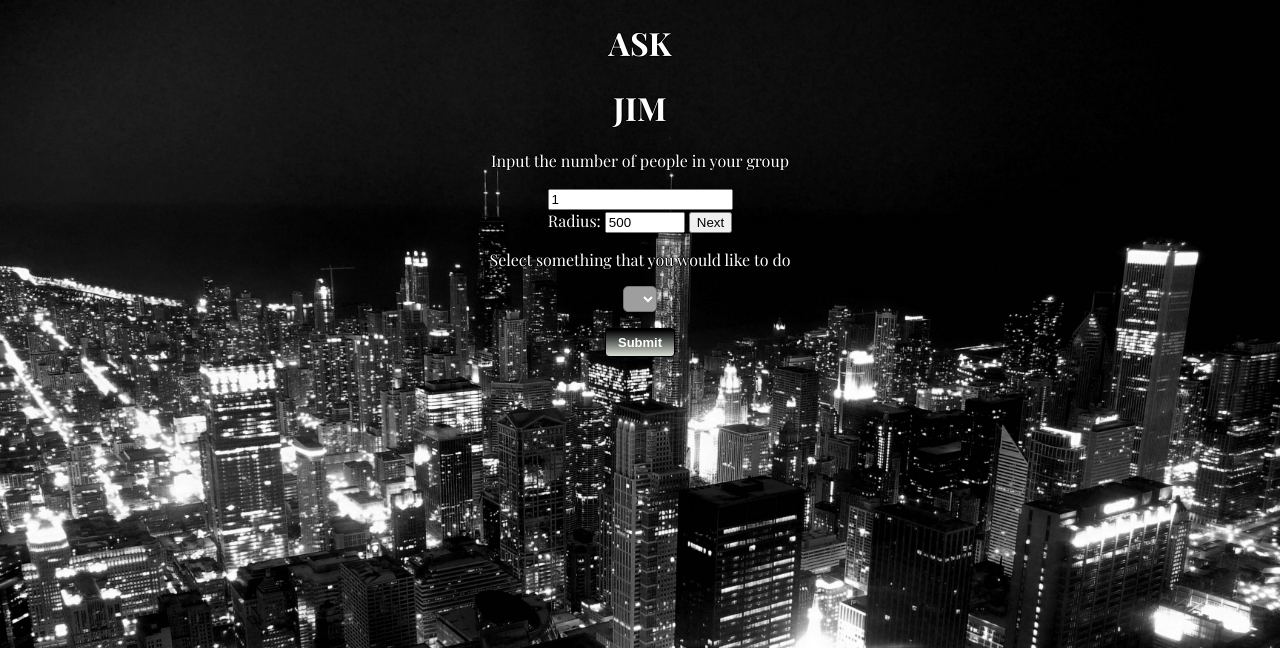
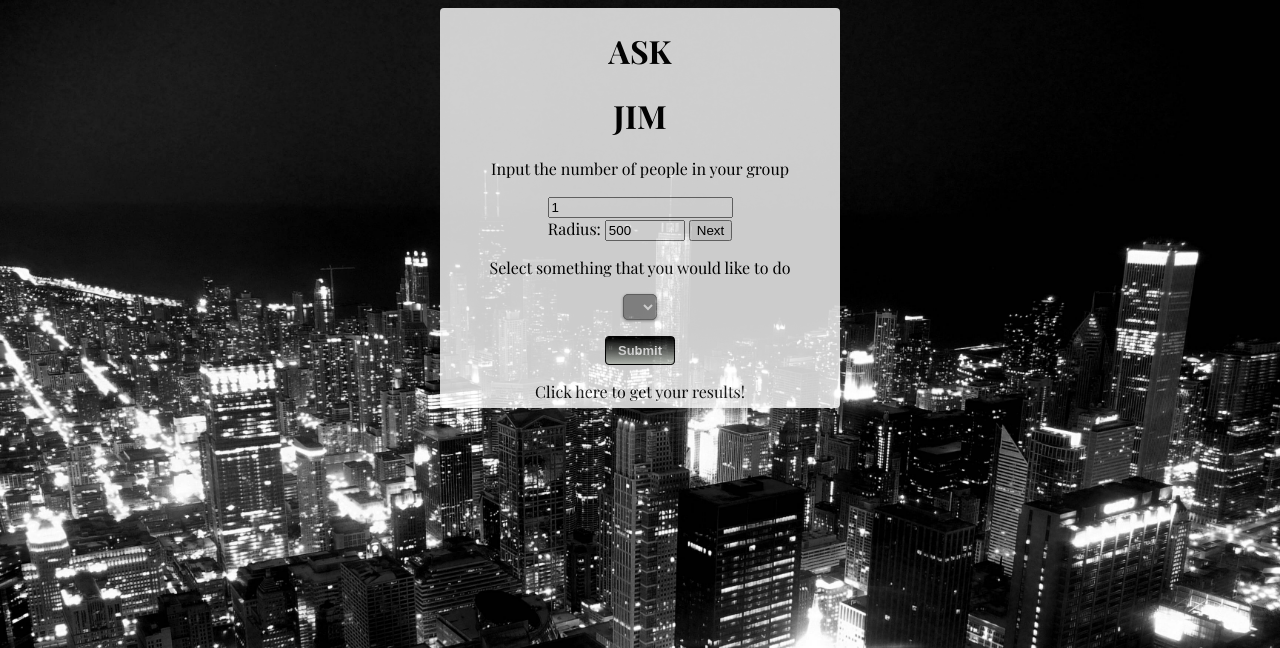
Before and after one commit to GeneralOneill/event-coordinator, a Python web app: template event-coordinator-15-08/templates/main.html in a window 1280 px wide. Shown: the top 648 px of the page. Run offline with Jinja, Linux system fonts and the light colour scheme; the template is opened without the code that fills it, so the values that code supplies are empty; some libraries are stand-ins or nearby versions; grey boxes are pictures that could not be loaded.

Commit message:
centered transbox on the main page

```diff
--- a/event-coordinator-15-08/main.py
+++ b/event-coordinator-15-08/main.py
@@ -53,7 +53,7 @@ class MainHandler(webapp2.RequestHandler):
     def get(self):
         template = jinja_environment.get_template('templates/main.html')
         self.response.out.write(template.render())
-        self.response.out.write('Click here to get your results!')
+        # self.response.out.write('Click here to get your results!')
 
 class SelectionHandler(webapp2.RequestHandler):
     def get(self):
--- a/event-coordinator-15-08/stylesheets/style.css
+++ b/event-coordinator-15-08/stylesheets/style.css
@@ -1,8 +1,8 @@
 @import url(http://fonts.googleapis.com/css?family=Playfair+Display:400,700);
 
 body {
-  color: white;
-  text-shadow: -1px 0 black, 0 1px black, 1px 0 black, 0 -1px black;
+  color: black;
+  /*text-shadow: -1px 0 black, 0 1px black, 1px 0 black, 0 -1px black;*/
   background-image: url('/images/chicago.jpg');
   background-size: cover;
   text-align: center;
@@ -69,3 +69,21 @@ body {
   text-decoration: none;
   text-shadow: 0 1px 1px rgba(0, 0, 0, 0.3);
 }
+
+.transbox {
+    background-color: #ffffff;
+    opacity: 0.8;
+    filter: alpha(opacity=80);
+    margin-left: auto;
+    margin-right: auto;
+    width: 400px;
+    height: 400px;
+    border-radius: 4px;
+    /*position: absolute;
+    top:0;
+    bottom: 0;
+    left: 0;
+    right: 0;
+    margin: auto;*/
+    overflow: scroll;
+}
--- a/event-coordinator-15-08/templates/main.html
+++ b/event-coordinator-15-08/templates/main.html
@@ -7,6 +7,7 @@
     <script src='scripts/buttons.js'></script>
   </head>
   <body>
+    <div class="transbox">
     <h1>ASK</h1> <h1>JIM</h1>
     <form method='get' action="selections">
       <div id='form_backdrop'>
@@ -23,7 +24,8 @@
       </select>
     </div>
       <p><input type='submit' id='myButton' >
+        <p>Click here to get your results!</p>
     </form>
-
+  </div>
   </body>
 </html>
```
Also changed, not shown: 3 other files.
